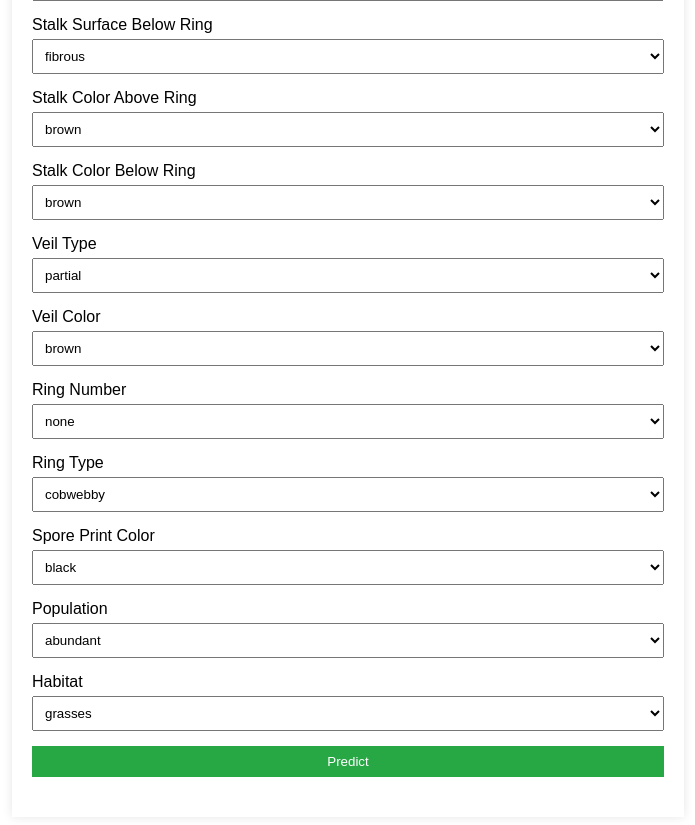
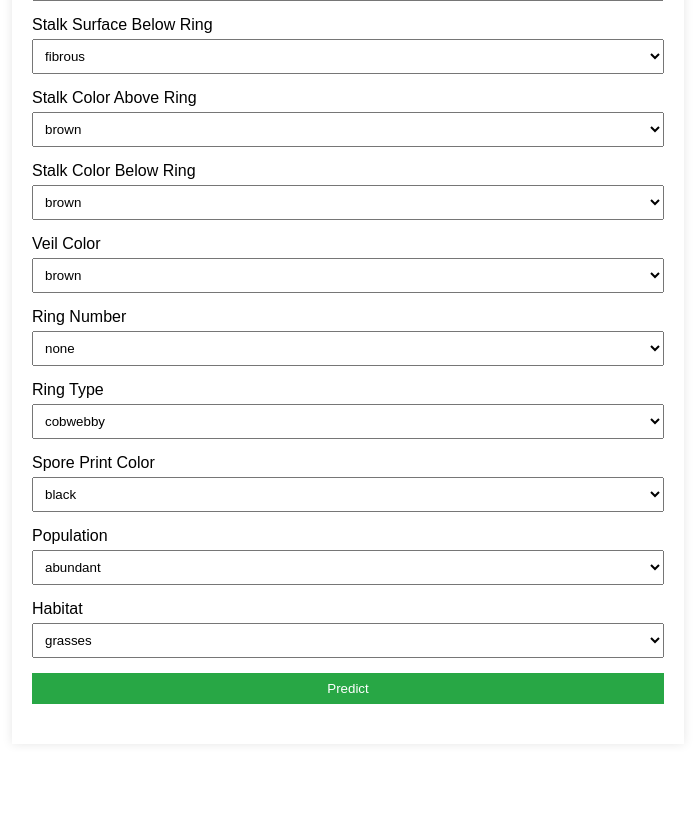
Before and after one commit to mjhihi/project4_team1, a Flask app: page / in a window 1280 px wide. Shown: the part 1050-1875 px from the top of the page, without its empty margins (292-987 px from the left). After the commit the page ends 1754 px from the top, so only its background shows below. Run offline with Flask 3, Linux system fonts and the light colour scheme; parts of the project's set-up code (start-up, migrations or seed data) failed here and were passed over.

Commit message:
html update

```diff
--- a/app.py
+++ b/app.py
@@ -24,7 +24,6 @@ value_mappings = {
     'stalkSurfaceBelowRing': {'f': 0, 'y': 1, 'k': 2, 's': 3},
     'stalkColorAboveRing': {'n': 0, 'b': 1, 'c': 2, 'g': 3, 'o': 4, 'p': 5, 'e': 6, 'w': 7, 'y': 8},
     'stalkColorBelowRing': {'n': 0, 'b': 1, 'c': 2, 'g': 3, 'o': 4, 'p': 5, 'e': 6, 'w': 7, 'y': 8},
-    'veilType': {'p': 0, 'u': 1},
     'veilColor': {'n': 0, 'o': 1, 'w': 2, 'y': 3},
     'ringNumber': {'n': 0, 'o': 1, 't': 2},
     'ringType': {'c': 0, 'e': 1, 'f': 2, 'l': 3, 'n': 4, 'p': 5, 's': 6, 'z': 7},
@@ -57,13 +56,12 @@ def predict():
             value_mappings['stalkSurfaceBelowRing'][inputs['stalkSurfaceBelowRing']],
             value_mappings['stalkColorAboveRing'][inputs['stalkColorAboveRing']],
             value_mappings['stalkColorBelowRing'][inputs['stalkColorBelowRing']],
-            value_mappings['veilType'][inputs['veilType']],
             value_mappings['veilColor'][inputs['veilColor']],
             value_mappings['ringNumber'][inputs['ringNumber']],
             value_mappings['ringType'][inputs['ringType']],
             value_mappings['sporePrintColor'][inputs['sporePrintColor']],
             value_mappings['population'][inputs['population']],
-            value_mappings['habitat'][inputs['habitat']],
+            value_mappings['habitat'][inputs['habitat']]
         ]
         prediction = model.predict([input_values])[0]
         result = "Edible" if prediction == 0 else "Poisonous"
--- a/static/script.js
+++ b/static/script.js
@@ -15,7 +15,6 @@ document.addEventListener('DOMContentLoaded', function () {
         stalkSurfaceBelowRing: { f: 'fibrous', y: 'scaly', k: 'silky', s: 'smooth' },
         stalkColorAboveRing: { n: 'brown', b: 'buff', c: 'cinnamon', g: 'gray', o: 'orange', p: 'pink', e: 'red', w: 'white', y: 'yellow' },
         stalkColorBelowRing: { n: 'brown', b: 'buff', c: 'cinnamon', g: 'gray', o: 'orange', p: 'pink', e: 'red', w: 'white', y: 'yellow' },
-        veilType: { p: 'partial', u: 'universal' },
         veilColor: { n: 'brown', o: 'orange', w: 'white', y: 'yellow' },
         ringNumber: { n: 'none', o: 'one', t: 'two' },
         ringType: { c: 'cobwebby', e: 'evanescent', f: 'flaring', l: 'large', n: 'none', p: 'pendant', s: 'sheathing', z: 'zone' },
--- a/templates/index.html
+++ b/templates/index.html
@@ -73,10 +73,6 @@
                 <select id="stalkColorBelowRing" name="stalkColorBelowRing"></select>
             </div>
             <div class="form-group">
-                <label for="veilType">Veil Type</label>
-                <select id="veilType" name="veilType"></select>
-            </div>
-            <div class="form-group">
                 <label for="veilColor">Veil Color</label>
                 <select id="veilColor" name="veilColor"></select>
             </div>
```
